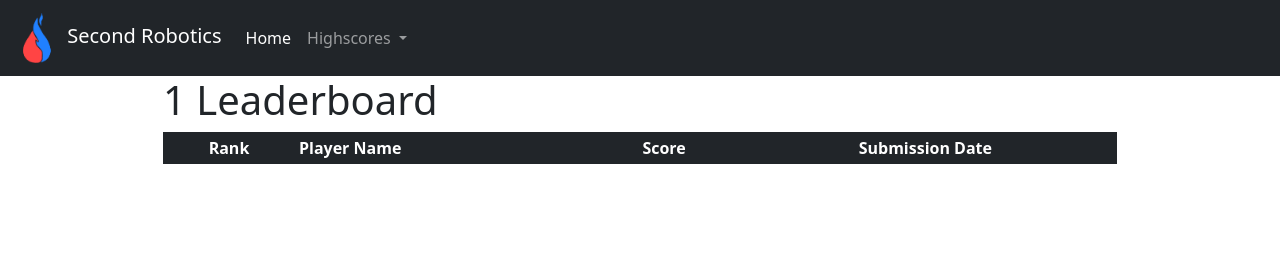
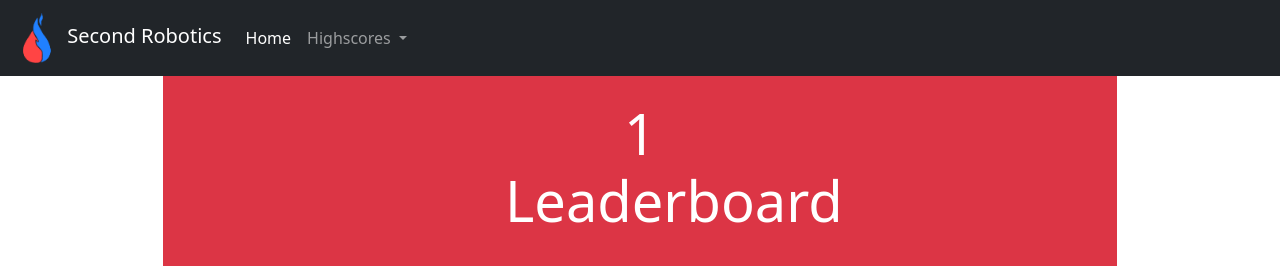
Before and after one commit to SecondRobotics/SecondWebsite, a Django app: page /highscores/1/ in a window 1280 px wide. Shown: the top 266 px of the page. Run offline with Django 3.2, Linux system fonts and the light colour scheme; data that the repository does not hold is empty; some libraries are stand-ins or nearby versions.

Commit message:
Leaderboards visual update + translate nonsense fix

```diff
--- a/highscores/templates/highscores/leaderboard_ranks.html
+++ b/highscores/templates/highscores/leaderboard_ranks.html
@@ -1,8 +1,11 @@
 {% extends 'home/base.html' %}
 
 {% block content %}
-    <h1>{{robot_name}} Leaderboard</h1>
-
+    <div class="position-relative overflow-hidden text-center bg-danger">
+        <div class="col-md-4 p-lg-4 mx-auto">
+            <h1 style="color:white" class="display-4 fw-normal">{{robot_name}} Leaderboard</h1>
+        </div>
+    </div>
     {% comment %} <nav aria-label="Page navigation example">
         <ul class="pagination">
             <li class="page-item"><a class="page-link" href="#">2020</a></li>
--- a/home/templates/home/base.html
+++ b/home/templates/home/base.html
@@ -5,7 +5,7 @@
     <title>Second Robotics</title>
     {% load static %}
     <link rel="shortcut icon" type="image/png" href="{% static 'favicon.ico' %}"/>
-
+    <meta name="google" content="notranslate" />
 
     <!-- Required meta tags -->
     <meta charset="utf-8">
```
